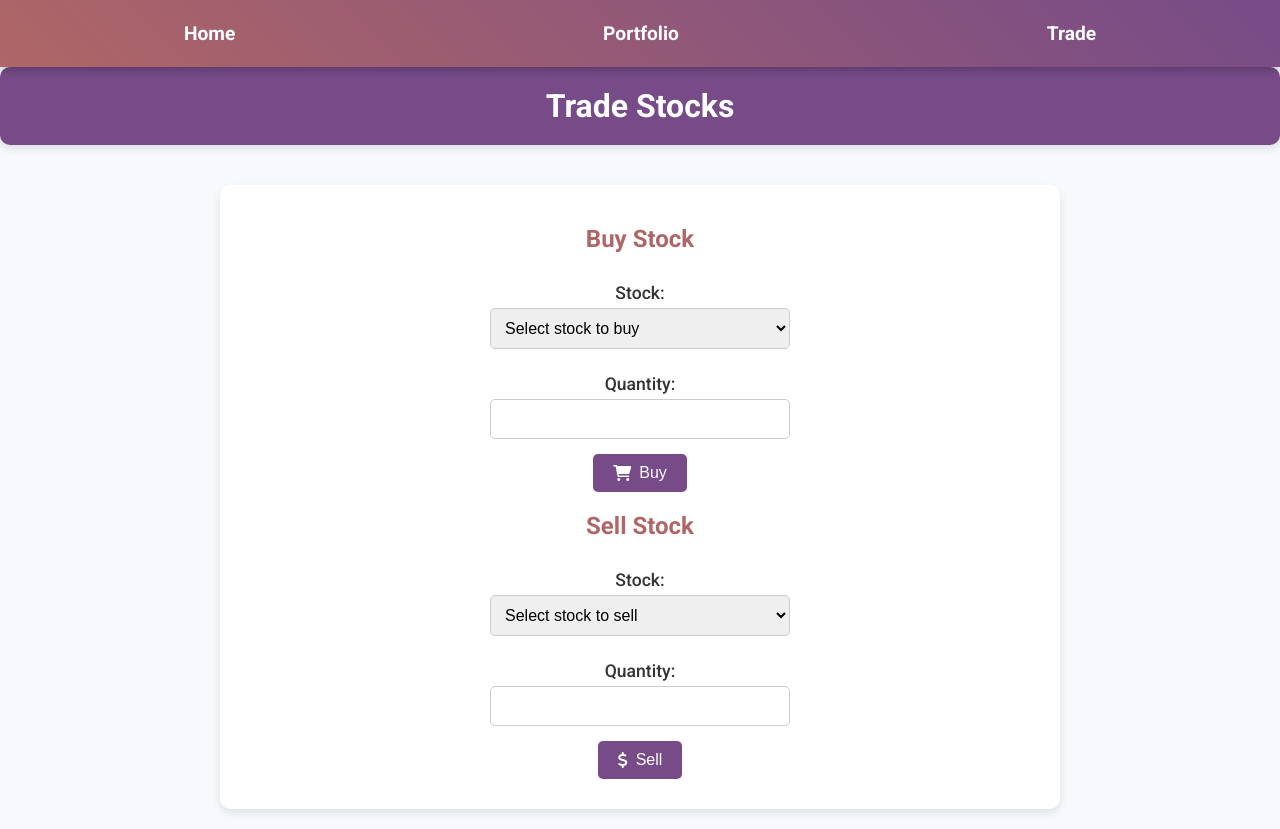
After one commit to Qichen-Liu/StockPortfolio-Team13-Sherry-Zoe-Mike, a Flask app: page /api/trade in a window 1280 px wide. The commit adds this page. Run offline with Flask 3, Linux system fonts and the light colour scheme; data that the repository does not hold is empty.

Commit message:
create trade page and update sell and buy status

```diff
--- a/app/templates/portfolio.html
+++ b/app/templates/portfolio.html
@@ -309,7 +309,7 @@
                 </table>
             </div>
 
-            <h2>Buy Stock</h2>
+            <!-- <h2>Buy Stock</h2>
             <form action="/api/portfolio/1/buy" method="POST">
                 <label for="buy_stock_id">Stock:</label>
                 <select id="buy_stock_id" name="stock_id" required>
@@ -337,7 +337,7 @@
                 <button type="submit"><i class="fas fa-dollar-sign"></i> Sell</button>
             </form>
         </div>
-    </div>
+    </div> -->
 
 </body>
 
--- /dev/null
+++ b/app/templates/trade.html
@@ -0,0 +1,184 @@
+<!DOCTYPE html>
+<html lang="en">
+<head>
+    <meta charset="UTF-8">
+    <meta name="viewport" content="width=device-width, initial-scale=1.0">
+    <title>Trade Page</title>
+    <style>
+        @import url('https://fonts.googleapis.com/css2?family=Roboto:wght@400;500;700&display=swap');
+        @import url('https://cdnjs.cloudflare.com/ajax/libs/font-awesome/6.0.0/css/all.min.css');
+
+        body {
+            font-family: 'Roboto', sans-serif;
+            background-color: #f7f9fc;
+            margin: 0;
+            padding: 0;
+            display: flex;
+            flex-direction: column;
+            align-items: center;
+            color: #333;
+            min-height: 100vh;
+        }
+
+        .navbar {
+            width: 100%;
+            background: linear-gradient(45deg, #af6666, #764b88);
+            display: flex;
+            justify-content: space-around;
+            align-items: center;
+            padding: 10px 0;
+            box-shadow: 0 4px 8px rgba(0, 0, 0, 0.2);
+            position: sticky;
+            top: 0;
+            z-index: 1000;
+        }
+
+        .navbar a {
+            color: white;
+            text-align: center;
+            padding: 12px 20px;
+            text-decoration: none;
+            font-size: 1.2em;
+            font-weight: bold;
+            transition: background-color 0.3s ease-in-out, transform 0.3s ease-in-out;
+            border-radius: 8px;
+        }
+
+        .navbar a:hover {
+            background-color: rgba(255, 255, 255, 0.2);
+            transform: scale(1.05);
+        }
+
+        .container {
+            width: 90%;
+            max-width: 800px;
+            margin: 20px 0;
+            padding: 20px;
+            background-color: white;
+            box-shadow: 0 4px 8px rgba(0, 0, 0, 0.1);
+            border-radius: 10px;
+            text-align: center;
+        }
+
+        .header-container {
+            width: 100%;
+            background-color: #764b88;
+            padding: 20px 0;
+            color: white;
+            box-shadow: 0 4px 8px rgba(0, 0, 0, 0.1);
+            margin-bottom: 20px;
+            border-radius: 10px;
+            display: flex;
+            justify-content: center;
+            align-items: center;
+            text-align: center;
+        }
+
+        .header-container h1 {
+            margin: 0;
+            font-size: 2em;
+        }
+
+        h2 {
+            color: #af6666;
+            margin-top: 20px;
+        }
+
+        form {
+            display: flex;
+            flex-direction: column;
+            align-items: center;
+            margin: 10px 0;
+        }
+
+        label {
+            margin: 10px 0 5px;
+            font-weight: 500;
+            font-size: 1.1em;
+        }
+
+        select, input[type="text"] {
+            padding: 10px;
+            width: 80%;
+            max-width: 300px;
+            margin-bottom: 15px;
+            border: 1px solid #ccc;
+            border-radius: 5px;
+            font-size: 1em;
+            transition: border-color 0.3s ease-in-out;
+            box-sizing: border-box;
+        }
+
+        select:focus, input[type="text"]:focus {
+            border-color: #764b88;
+            outline: none;
+        }
+
+        button {
+            background-color: #764b88;
+            color: white;
+            padding: 10px 20px;
+            border: none;
+            border-radius: 5px;
+            font-size: 1em;
+            cursor: pointer;
+            transition: background-color 0.3s ease-in-out, transform 0.3s ease-in-out;
+            display: flex;
+            align-items: center;
+        }
+
+        button i {
+            margin-right: 8px;
+        }
+
+        button:hover {
+            background-color: #af6666;
+            transform: translateY(-2px);
+        }
+
+        button:active {
+            transform: translateY(0);
+        }
+    </style>
+    <script src="https://cdn.jsdelivr.net/npm/chart.js"></script>
+</head>
+<body>
+    <nav class="navbar">
+        <a href="http://127.0.0.1:5000/">Home</a>
+        <a href="/api/portfolio">Portfolio</a>
+        <a href="/api/trade">Trade</a>
+    </nav>
+    <div class="header-container">
+        <h1>Trade Stocks</h1>
+    </div>
+    <div class="container">
+        <h2>Buy Stock</h2>
+        <form action="/api/portfolio/1/buy" method="POST">
+            <label for="buy_stock_id">Stock:</label>
+            <select id="buy_stock_id" name="stock_id" required>
+                <option value="" disabled selected>Select stock to buy</option>
+                {% for stock in stocks_can_buy %}
+                <option value="{{ stock.id }}">{{ stock.symbol }} - {{ stock.stock_name }}</option>
+                {% endfor %}
+            </select>
+            <label for="buy_quantity">Quantity:</label>
+            <input type="text" id="buy_quantity" name="quantity" required>
+            <button type="submit"><i class="fas fa-shopping-cart"></i> Buy</button>
+        </form>
+
+        <h2>Sell Stock</h2>
+        <form action="/api/portfolio/1/sell" method="POST">
+            <label for="sell_stock_id">Stock:</label>
+            <select id="sell_stock_id" name="stock_id" required>
+                <option value="" disabled selected>Select stock to sell</option>
+                {% for stock in stock_hold %}
+                <option value="{{ stock.id }}">{{stock.id}} - {{ stock.symbol }} - {{ stock.stock_name }}</option>
+                {% endfor %}
+            </select>
+            <label for="sell_quantity">Quantity:</label>
+            <input type="text" id="sell_quantity" name="quantity" required>
+            <button type="submit"><i class="fas fa-dollar-sign"></i> Sell</button>
+        </form>
+    </div>
+</body>
+</html>
```
Also changed, not shown: app/templates/buyStatus.html (+26 -4 lines), app/templates/sellStatus.html (+24 -4 lines).
